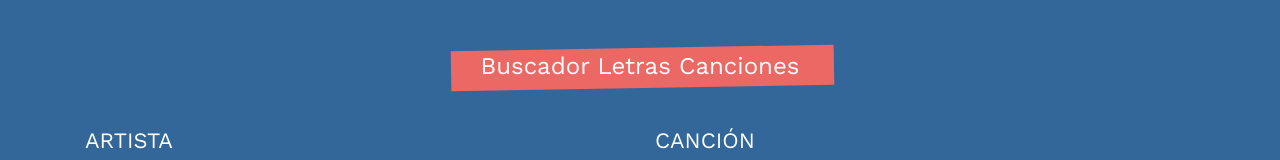
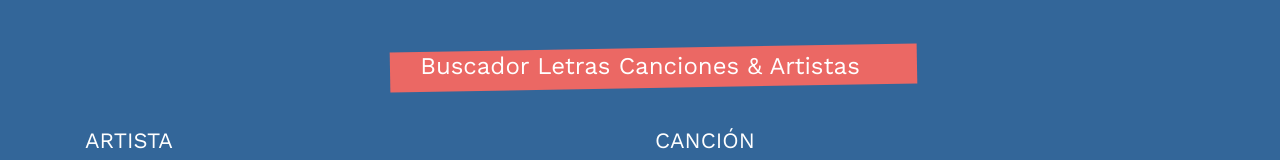
Before and after one commit to jonma0107/lyrics, a React (Create React App) app: page / in a window 1280 px wide. Shown: the top 160 px of the page. Built offline with nearby package versions, Linux system fonts and the light colour scheme; a web font is replaced by a local one.

Commit message:
lyrics of fire

```diff
--- a/src/components/Formulario.js
+++ b/src/components/Formulario.js
@@ -40,7 +40,7 @@ const Formulario = ({ guardarBusquedaLetra }) => {
             className="col card text-white bg-transparent mb-5 pt-5 pb-2">
 
             <fieldset>
-              <legend className="text-center">Buscador Letras Canciones</legend>
+              <legend className="text-center">Buscador Letras Canciones & Artistas</legend>
 
               <div className="row">
                 <div className="col-md-6">
```
